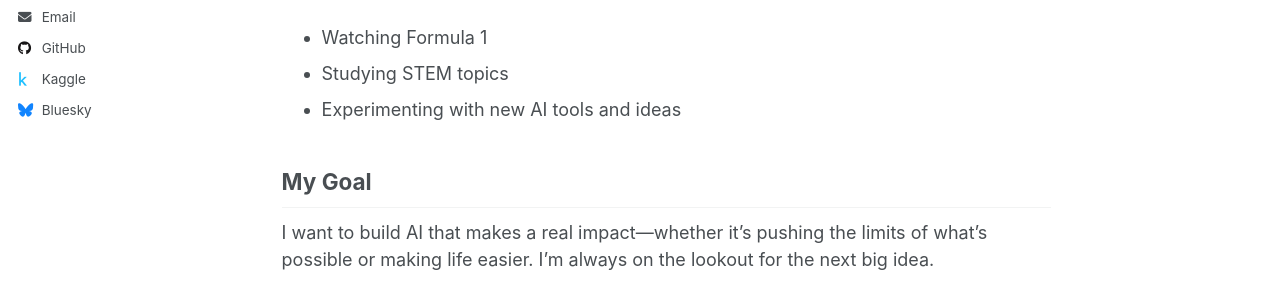
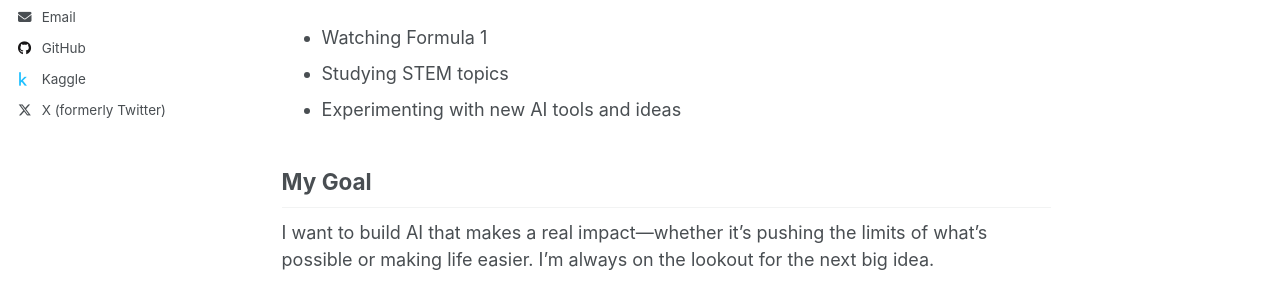
Before and after one commit to Aayan-Mishra/aayan-mishra.github.io, a Jekyll site: the page built from _pages/about.md, in a window 1280 px wide. Shown: the part 626-919 px from the top of the page. Built offline with Jekyll 4.4.1, drawn with Linux system fonts in a browser that asks for light colours.

Commit message:
Update _config.yml

```diff
--- a/_config.yml
+++ b/_config.yml
@@ -50,7 +50,7 @@ author:
   stackoverflow    : # User number or user number and name (i.e., use "1" or "1/jeff-atwood")
 
   # Social media
-  bluesky          : "bsky.app" # Replace this with you Bluesky username
+  bluesky          : # "bsky.app" # Replace this with you Bluesky username
   facebook         : # Username
   flickr           : # Username
   foursquare       : # Username
@@ -67,7 +67,7 @@ author:
   steam            : # Username
   telegram         : # URL
   tumblr           : # Username
-  twitter          : # Username for X / Twitter
+  twitter          : "Spestly"
   vine             : # Username
   weibo            : # Username
   wikipedia        : # Username
```
